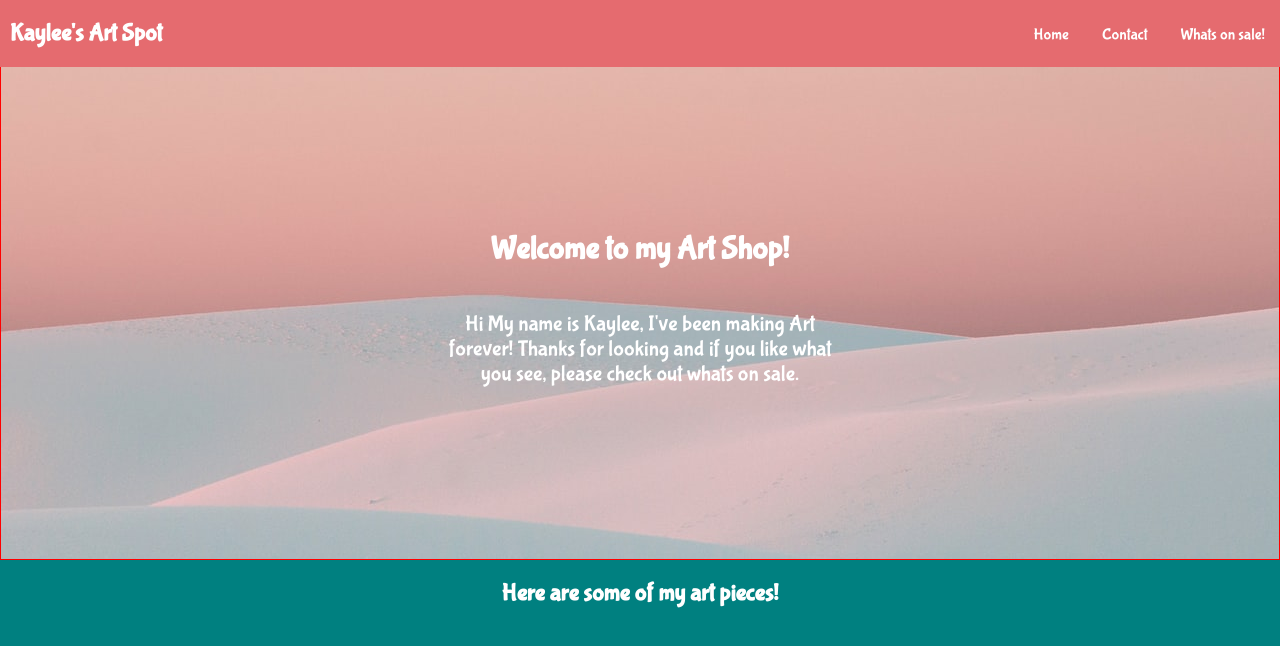
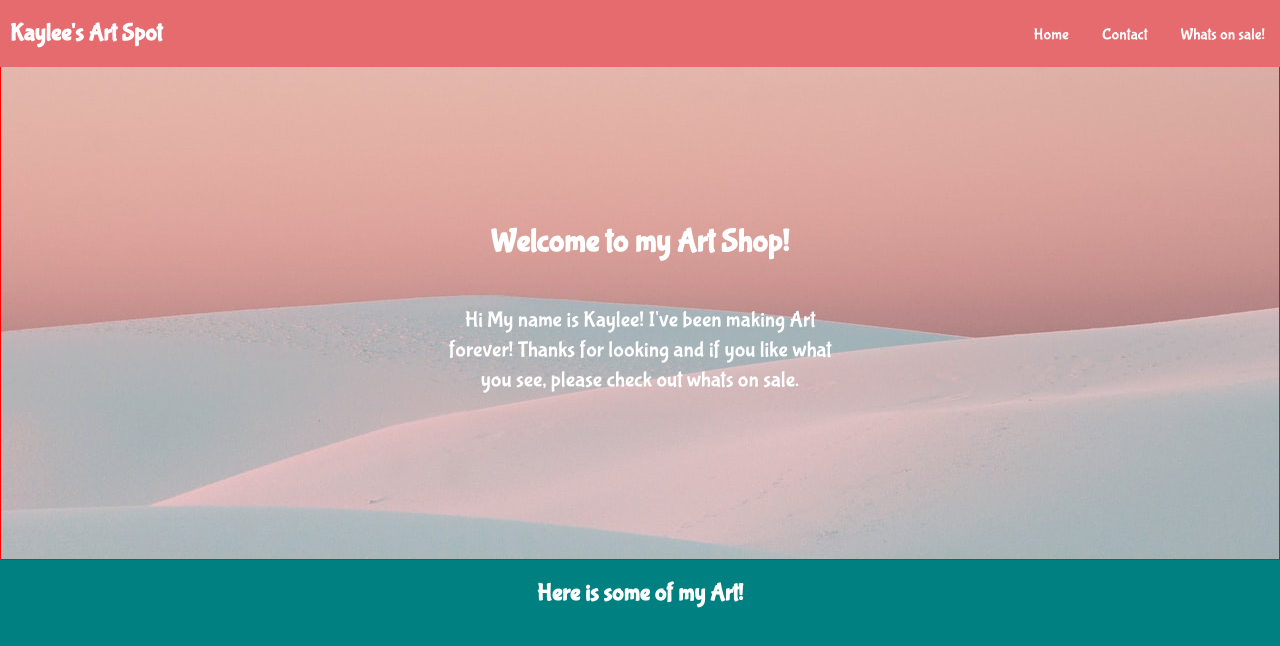
Before and after one commit to camercha/kaylee-s-kreatures, a plain HTML site: page index.html in a window 1280 px wide. Drawn offline with Linux system fonts and the light colour scheme.

Commit message:
added in some extra line height

```diff
--- a/css/style.css
+++ b/css/style.css
@@ -78,6 +78,7 @@ li{
 }
 
 .description p{
+    line-height: 30px;
     font-size: 22px;
 }
 
--- a/index.html
+++ b/index.html
@@ -26,7 +26,7 @@
             <div class=firstsection>
                 <div class=description>
                     <h1>Welcome to my Art Shop!</h1>
-                    <p>Hi My name is Kaylee, I've been making Art forever! Thanks for looking and if you like what you
+                    <p>Hi My name is Kaylee! I've been making Art forever! Thanks for looking and if you like what you
                         see,
                         please check out whats on sale.</p>
                 </div>
@@ -34,7 +34,7 @@
 
             <div class="secondsection">
                 <div class="title">
-                    <h2>Here are some of my art pieces!</h2>
+                    <h2>Here is some of my Art!</h2>
                 </div>
                 <div class="gallery">
 
```
